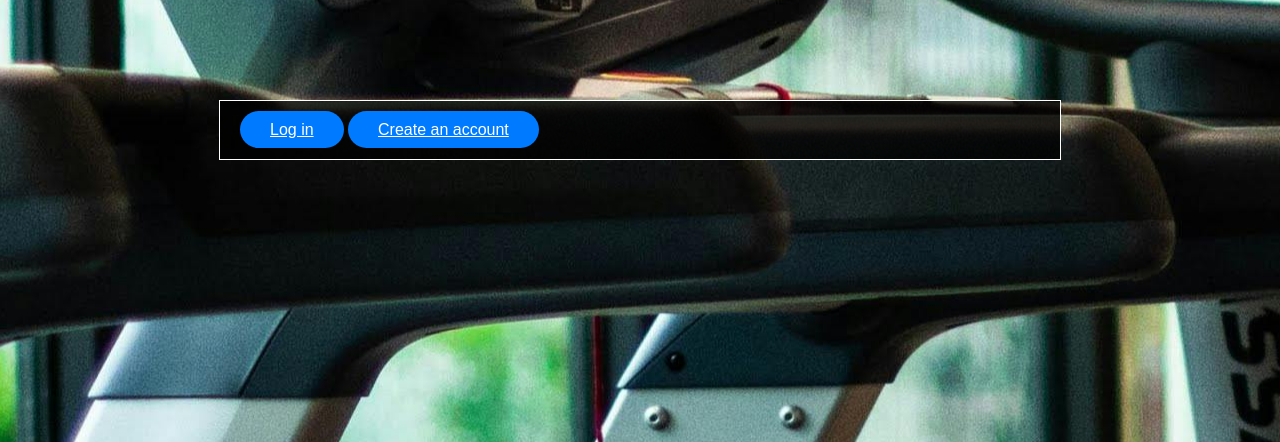
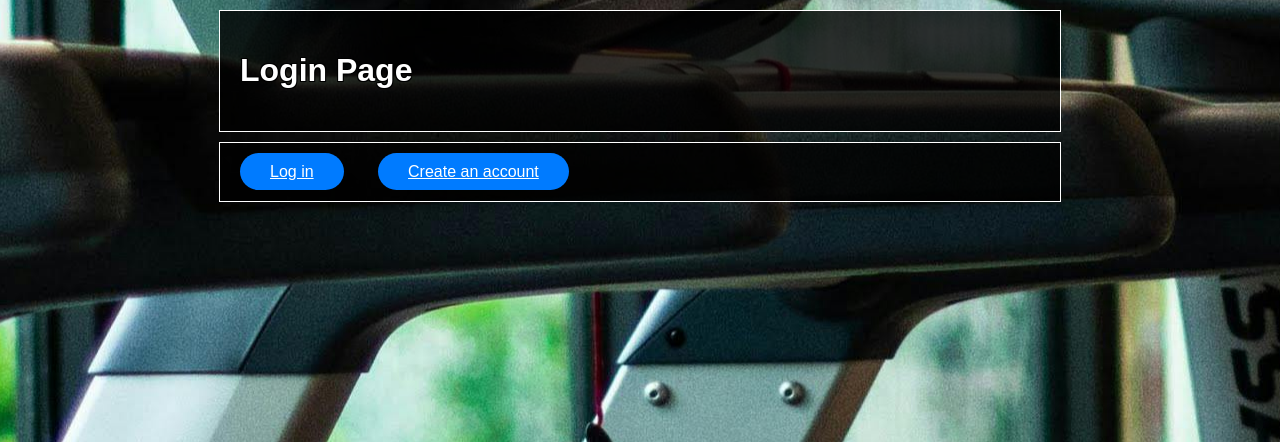
Before and after one commit to Gooz95/Python-2024, a Flask app: page /profile/ in a window 1280 px wide. Shown: the part 58-500 px from the top of the page. Run offline with Flask 3, Linux system fonts and the light colour scheme; some libraries are stand-ins or nearby versions.

Commit message:
Created some html around the profile page when the user is not logged in

```diff
--- a/siwel_files/siwel.py
+++ b/siwel_files/siwel.py
@@ -244,6 +244,10 @@ def return_profile_html(usern):
     else: # if no one logged in then display option for login/create an account
         content = f"""
                     <div class="container">
+                        <h1>Login Page</h1>
+                    </div>
+
+                    <div class="container">
                         <a class="button" href="/profile/login/">Log in</a>
                         <a class="button" href="/profile/create-account">Create an account</a>
                     </div>
--- a/static/profile.css
+++ b/static/profile.css
@@ -8,7 +8,7 @@ body {
 
 .container {
     max-width: 800px;
-    margin: 100px auto;
+    margin: 10px auto;
     padding: 20px;
     color: #fff; /* Set text color to white */
     background-color: rgba(0, 0, 0, 0.800);
@@ -20,6 +20,7 @@ body {
     color: #fff; /* Set button text color */
     border: none; /* Remove button border */
     margin-top: 30px;
+    margin-right: 30px;
     padding: 10px 30px; /* Add padding to button */
     border-radius: 100px; /* Add rounded corners to button */
     cursor: pointer;
```
